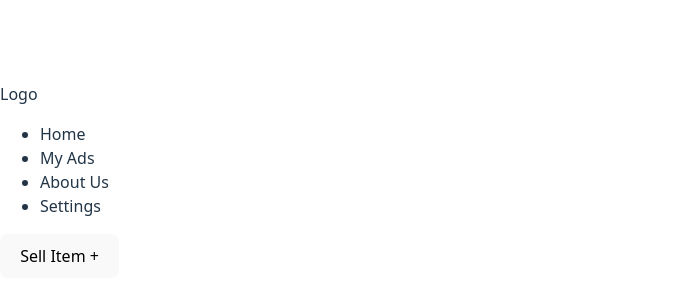
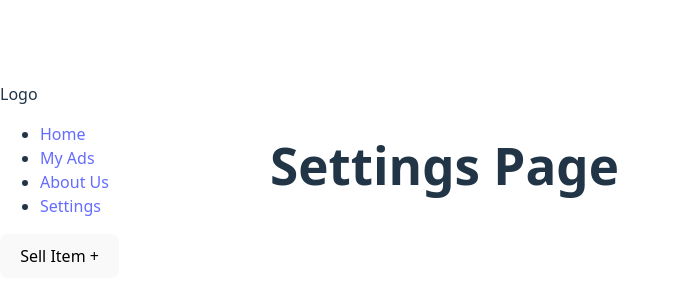
Before and after one commit to sellby-web/sellby-frontend, a React (Vite) app: page /settings in a window 1280 px wide. Shown: the part 220-520 px from the top of the page, without its empty margins (0-679 px from the left). Built offline with nearby package versions, Linux system fonts and the light colour scheme.

Commit message:
Add sidebar component with basic navigation and routing

```diff
--- a/package.json
+++ b/package.json
@@ -11,7 +11,8 @@
   },
   "dependencies": {
     "react": "^19.2.0",
-    "react-dom": "^19.2.0"
+    "react-dom": "^19.2.0",
+    "react-router-dom": "^7.13.1"
   },
   "devDependencies": {
     "@eslint/js": "^9.39.1",
--- a/src/app/App.tsx
+++ b/src/app/App.tsx
@@ -1,9 +1,18 @@
 import Sidebar from "../shared/components/Sidebar/Sidebar";
+import { Routes, Route } from "react-router-dom";
 
 function App() {
   return (
-    <div>
+    <div style={{ display: "flex" }}>
       <Sidebar />
+      <main style={{ padding: "20px", flex: 1 }}>
+        <Routes>
+          <Route path="/" element={<h1>Home Page</h1>} />
+          <Route path="/my-ads" element={<h1>My Ads Page</h1>} />
+          <Route path="/about" element={<h1>About Us Page</h1>} />
+          <Route path="/settings" element={<h1>Settings Page</h1>} />
+        </Routes>
+      </main>
     </div>
   );
 }
--- a/src/main.tsx
+++ b/src/main.tsx
@@ -1,10 +1,13 @@
-import { StrictMode } from 'react'
-import { createRoot } from 'react-dom/client'
-import './index.css'
-import App from './app/App.tsx'
+import { StrictMode } from "react";
+import { createRoot } from "react-dom/client";
+import "./index.css";
+import App from "./app/App.tsx";
+import { BrowserRouter } from "react-router-dom";
 
-createRoot(document.getElementById('root')!).render(
+createRoot(document.getElementById("root")!).render(
   <StrictMode>
-    <App />
+    <BrowserRouter>
+      <App />
+    </BrowserRouter>
   </StrictMode>,
-)
+);
--- a/src/shared/components/Sidebar/Sidebar.module.css
+++ b/src/shared/components/Sidebar/Sidebar.module.css
@@ -0,0 +1,3 @@
+.sidebar {
+  width: 250px;
+}
--- a/src/shared/components/Sidebar/Sidebar.tsx
+++ b/src/shared/components/Sidebar/Sidebar.tsx
@@ -1,13 +1,23 @@
-const menuItems = ["Home", "My Ads", "About Us", "Settings"];
+import { Link } from "react-router-dom";
+import styles from "./Sidebar.module.css";
+
+const menuItems = [
+  { label: "Home", path: "/" },
+  { label: "My Ads", path: "/my-ads" },
+  { label: "About Us", path: "/about" },
+  { label: "Settings", path: "/settings" },
+];
 
 function Sidebar() {
   return (
-    <aside>
+    <aside className={styles.sidebar}>
       <div>Logo</div>
       <nav>
         <ul>
           {menuItems.map((item) => (
-            <li key={item}>{item}</li>
+            <li key={item.path}>
+              <Link to={item.path}>{item.label}</Link>
+            </li>
           ))}
         </ul>
       </nav>
```
Also changed, not shown: 1 other file (tests, documents, lock files or other folders).
